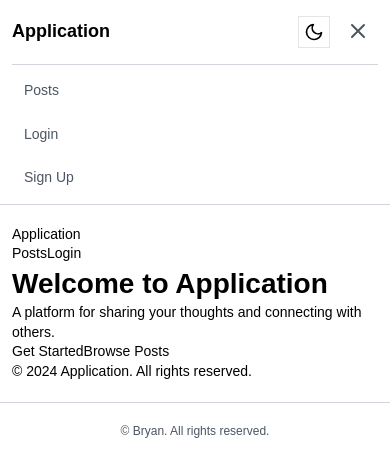
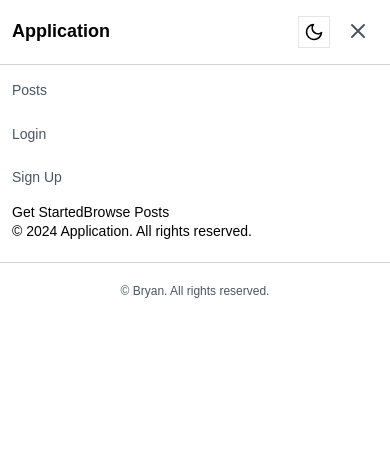
Before and after one commit to bryan-ahnlab/application, a Next.js app in the folder frontend/: page / in a window 390 px wide. Both pictures are taken after a click on the button 358 px from the left and 32 px from the top of the page. Shown: the top 476 px of the page. Built offline with nearby package versions, Linux system fonts and the light colour scheme.

Commit message:
Update global styles for container responsiveness and enhance Layout component for mobile navigation. Adjusted container width to 100% for better layout consistency across devices. Improved mobile menu positioning and styling for a more seamless user experience.

```diff
--- a/frontend/src/app/globals.css
+++ b/frontend/src/app/globals.css
@@ -193,6 +193,7 @@ a {
 /* Container and spacing */
 .container {
   max-width: 1200px;
+  width: 100%;
   margin: 0 auto;
 }
 
@@ -901,6 +902,7 @@ a {
 /* Responsive utilities */
 @media (max-width: 640px) {
   .container {
+    width: 100%;
   }
 
   .text-2xl {
@@ -965,6 +967,7 @@ a {
 
 @media (max-width: 768px) {
   .container {
+    width: 100%;
   }
 
   .btn {
--- a/frontend/src/components/Layout.tsx
+++ b/frontend/src/components/Layout.tsx
@@ -40,7 +40,7 @@ export default function Layout({ children }: LayoutProps) {
   return (
     <div className="min-h-screen bg-white dark:bg-black">
       {/* Navigation */}
-      <nav className="sticky top-0 z-50 bg-white border-b border-gray-300 dark:border-gray-600 dark:bg-black">
+      <nav className="relative sticky top-0 z-50 bg-white border-b border-gray-300 dark:border-gray-600 dark:bg-black">
         <div className="container px-4 mx-auto">
           <div className="flex justify-between items-center h-16">
             <Link
@@ -154,11 +154,13 @@ export default function Layout({ children }: LayoutProps) {
               </div>
             )}
           </div>
+        </div>
 
-          {/* Mobile Navigation Menu */}
-          {isMobile && isMenuOpen && (
-            <div className="bg-white border-t border-gray-300 dark:border-gray-600 dark:bg-black">
-              <div className="px-4 py-2 space-y-2">
+        {/* Mobile Navigation Menu */}
+        {isMobile && isMenuOpen && (
+          <div className="absolute top-full z-50 w-full bg-white border-t border-gray-300 shadow-lg dark:border-gray-600 dark:bg-black">
+            <div className="container px-4 mx-auto">
+              <div className="py-2 space-y-2">
                 {isAuthenticated && (
                   <div className="py-2 text-sm text-gray-600 border-b border-gray-200 dark:text-gray-300 dark:border-gray-700">
                     Welcome, {user?.username}.
@@ -226,8 +228,8 @@ export default function Layout({ children }: LayoutProps) {
                 )}
               </div>
             </div>
-          )}
-        </div>
+          </div>
+        )}
       </nav>
 
       {/* Main Content */}
```
